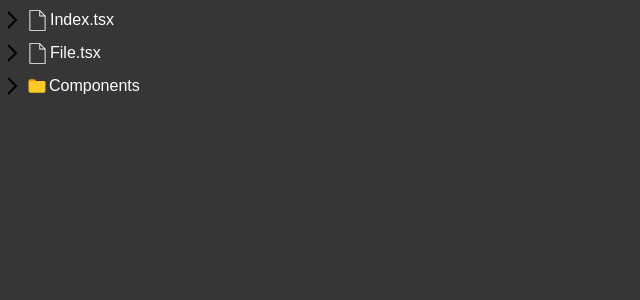
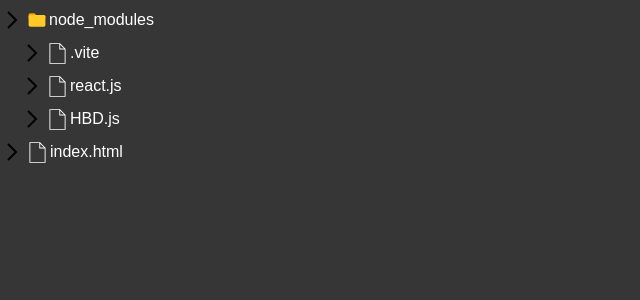
Before and after one commit to MersalHussin/VS-Code-Clone, a React (Vite) app: page / in a window 1280 px wide. Shown: the top 300 px of the page, without its empty margins (0-640 px from the left). Built offline with nearby package versions, Linux system fonts and the light colour scheme.

Commit message:
Iterate Through File Tree

```diff
--- a/src/App.tsx
+++ b/src/App.tsx
@@ -1,12 +1,25 @@
 import FileComponent from "./components/FileComponent";
 import FolderComponent from "./components/FolderComponent";
+// import FolderComponent from "./components/FolderComponent";
+import { fileTree } from "./data/fileTree";
 
 function App() {
   return (
     <>
-      <FileComponent fileName="Index.tsx"/>
-      <FileComponent fileName="File.tsx"/>
-      <FolderComponent foldername="Components"/>
+      {/* <FileComponent fileName="Index.tsx"/> */}
+    {fileTree.children?.map((item,idx) => (
+      <>
+        {item.isFolder ?
+        <>
+        <FolderComponent key={idx} foldername={item.name}/>
+        <h1 className="ml-5">{item.children?.map((item,idx) => <FileComponent key={idx} fileName={item.name} />)}</h1>
+        </>
+        :
+        <FileComponent key={idx} fileName={item.name}/>
+        }
+      </>
+    ))}
+      {/* <FolderComponent foldername="Components"/> */}
     </>
   )
 }
--- a/src/data/fileTree.tsx
+++ b/src/data/fileTree.tsx
@@ -2,11 +2,18 @@ import type { IFileTree } from "../interfaces";
 
 export const fileTree : IFileTree = {
   name: "VS Code Clone",
-    isFolder: true,
+  isFolder: true,
   children:[
     {
         name: "node_modules",
-        isFolder: true
+        isFolder: true,
+        children:[
+          {name:".vite",isFolder:true, children:[
+              {name:"Mersal.tsx", isFolder:false}
+          ]},
+          {name:"react.js",isFolder:false},
+          {name:"HBD.js",isFolder:false}
+        ]
     },
     {
         name: "index.html",
```
